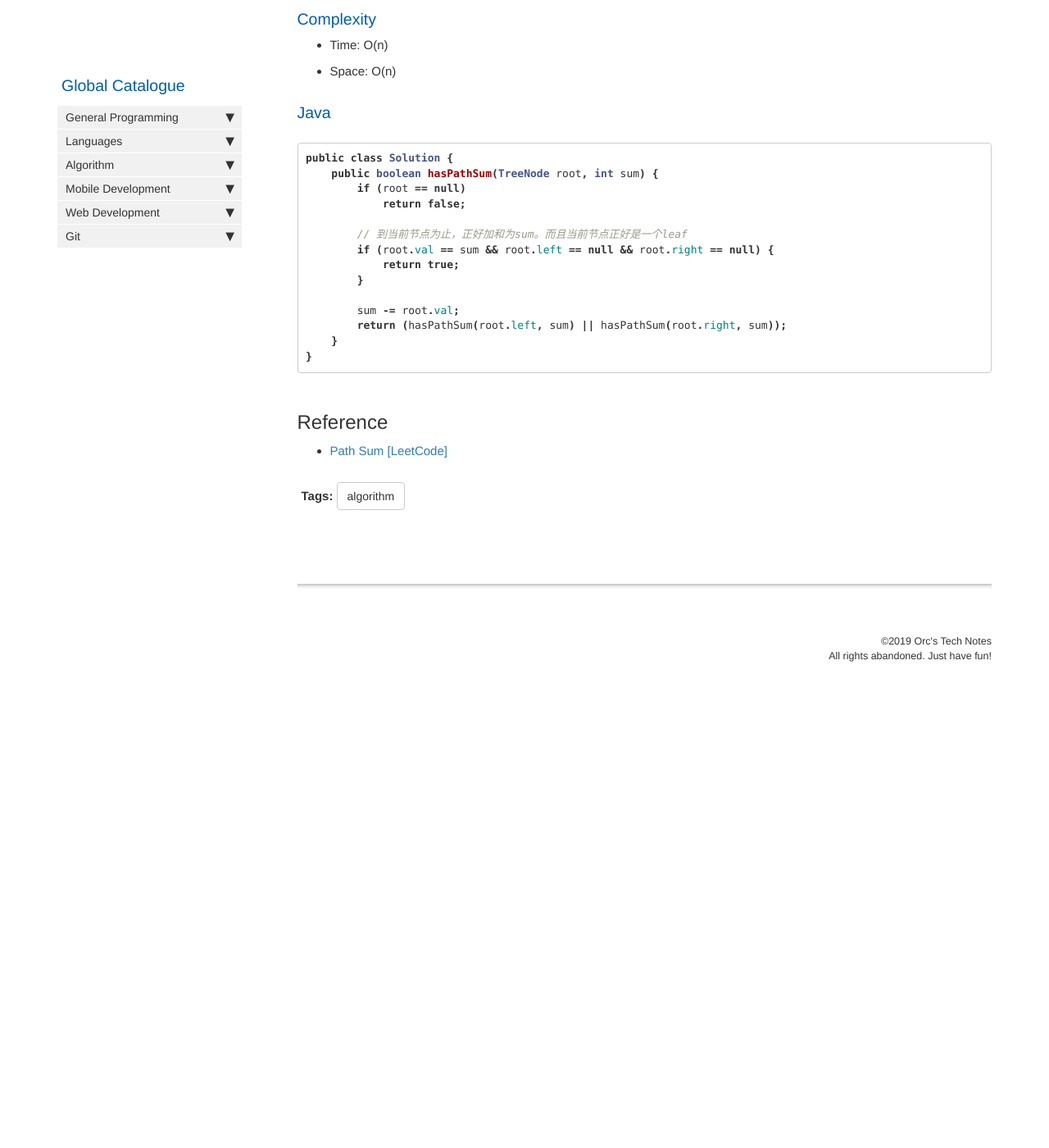
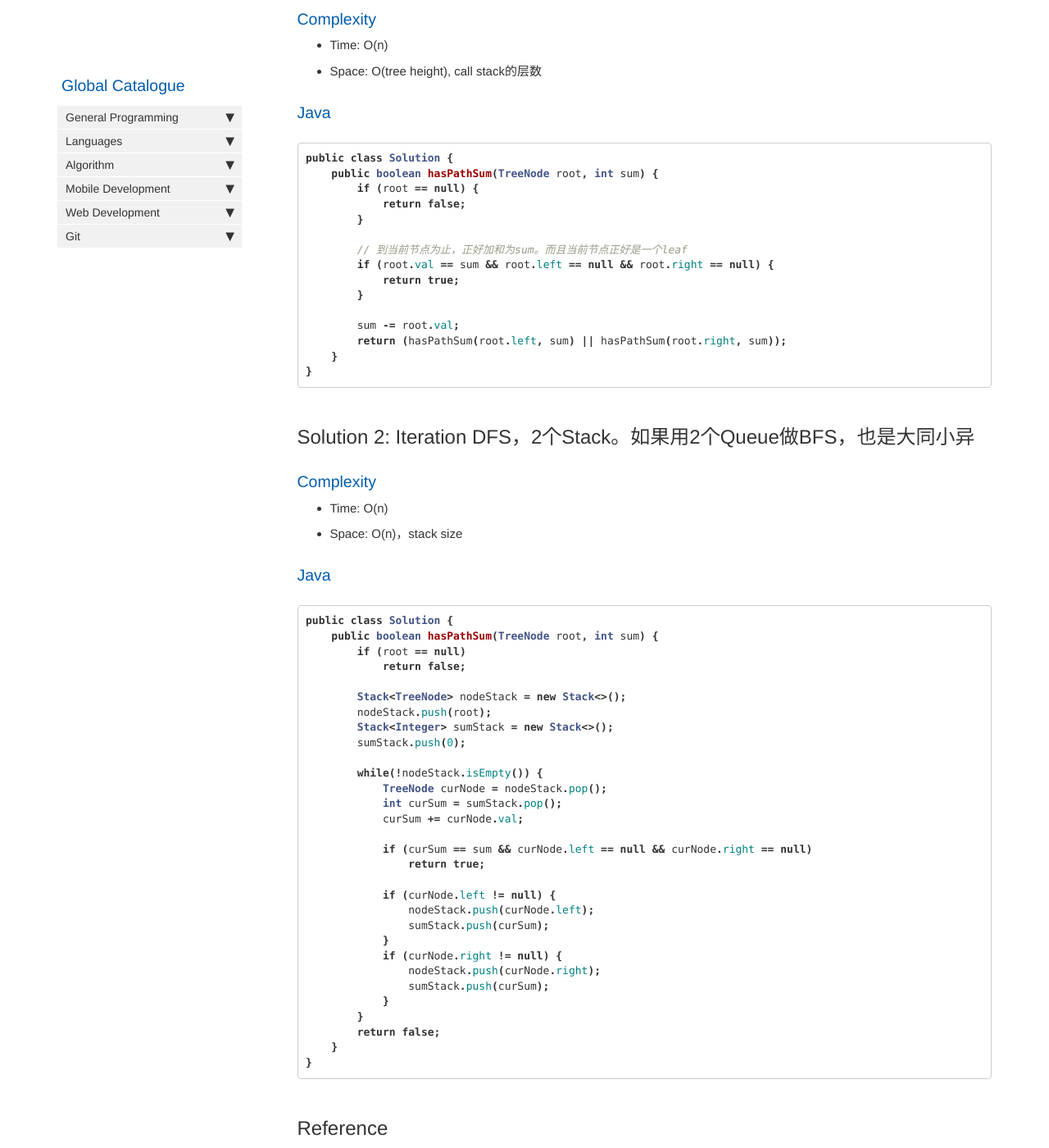
Before and after one commit to HungryOrc/hungryorc.github.io, a Jekyll site: the page built from pages/algorithm/algorithm_binaryTreePathSum_rootToLeaf_equalsTarget.md, in a window 1280 px wide and 1400 px high, scrolled down 911 px. Shown: the whole window at 82% size. Built offline with Jekyll 4.4.1, drawn with Linux system fonts in a browser that asks for light colours; nearby versions of some CDN libraries; comment, search, counter and statistics services are not loaded; before the commit the page ends 1771 px from its top, so only the background shows below that.

Commit message:
Update algorithm_binaryTreePathSum_rootToLeaf_equalsTarget.md

````diff
--- a/pages/algorithm/algorithm_binaryTreePathSum_rootToLeaf_equalsTarget.md
+++ b/pages/algorithm/algorithm_binaryTreePathSum_rootToLeaf_equalsTarget.md
@@ -39,14 +39,15 @@ return true, as there exist a root-to-leaf path 5->4->11->2 which sum is 22.
 
 ### Complexity
 * Time: O(n)
-* Space: O(n)
+* Space: O(tree height), call stack的层数
 
 ### Java
 ```java
 public class Solution {
     public boolean hasPathSum(TreeNode root, int sum) {
-        if (root == null)
+        if (root == null) {
             return false;
+        }
 
         // 到当前节点为止，正好加和为sum。而且当前节点正好是一个leaf
         if (root.val == sum && root.left == null && root.right == null) {
@@ -59,6 +60,46 @@ public class Solution {
 }
 ```
 
+## Solution 2: Iteration DFS，2个Stack。如果用2个Queue做BFS，也是大同小异
+
+### Complexity
+* Time: O(n)
+* Space: O(n)，stack size
+
+### Java
+```java
+public class Solution {
+    public boolean hasPathSum(TreeNode root, int sum) {
+        if (root == null)
+            return false;
+
+        Stack<TreeNode> nodeStack = new Stack<>();
+        nodeStack.push(root);
+        Stack<Integer> sumStack = new Stack<>();
+        sumStack.push(0);
+
+        while(!nodeStack.isEmpty()) {
+            TreeNode curNode = nodeStack.pop();
+            int curSum = sumStack.pop();
+            curSum += curNode.val;
+
+            if (curSum == sum && curNode.left == null && curNode.right == null)
+                return true;
+
+            if (curNode.left != null) {
+                nodeStack.push(curNode.left);
+                sumStack.push(curSum);
+            }
+            if (curNode.right != null) {
+                nodeStack.push(curNode.right);
+                sumStack.push(curSum);
+            }
+        }
+        return false;
+    }
+}
+```
+
 ## Reference
 * [Path Sum [LeetCode]]()
 
````
